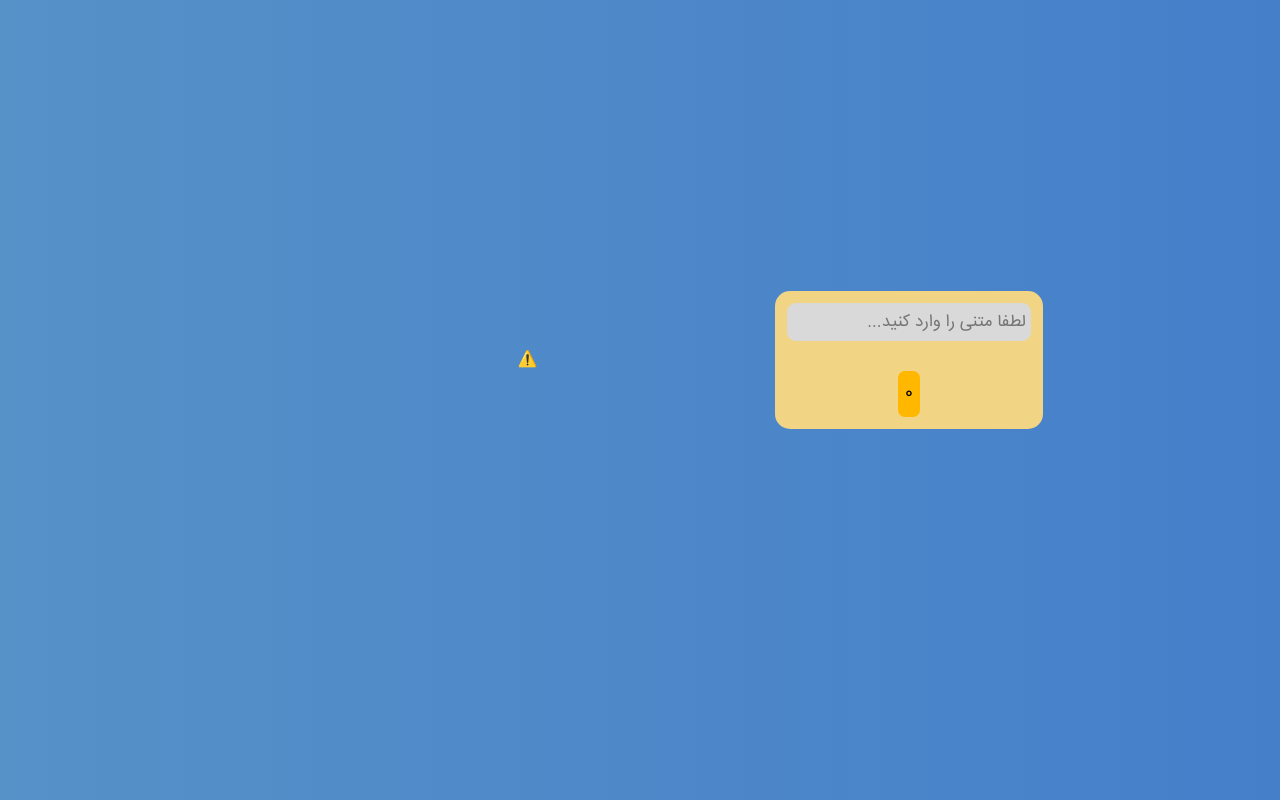
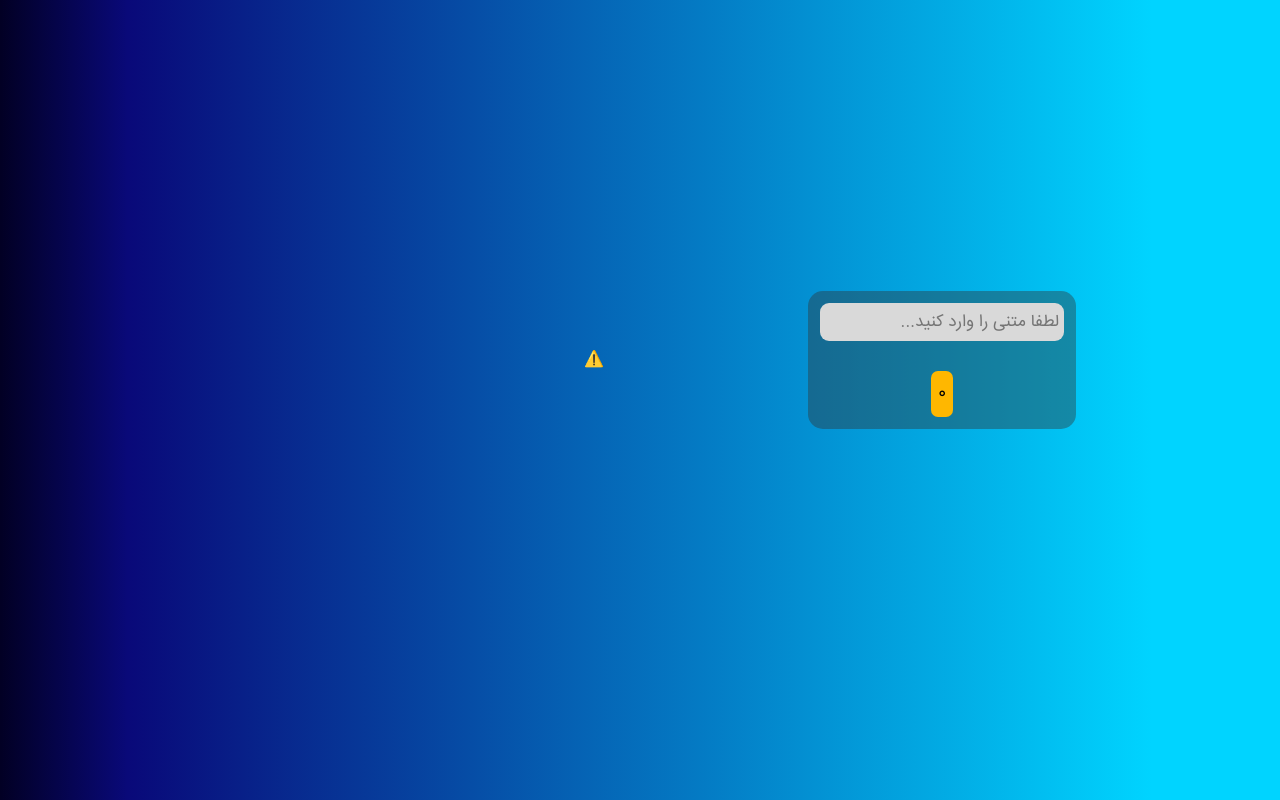
Before and after one commit to parham-ab/js-dot-counter, a plain HTML site: page index.html in a window 1280 px wide. Drawn offline with nearby package versions, Linux system fonts and the light colour scheme; no server answers; files whose address does not match are found by name.

Commit message:
UI updated

```diff
--- a/assets/styles/index.css
+++ b/assets/styles/index.css
@@ -24,21 +24,16 @@
   src: url(/fonts/vazir.woff);
 }
 body {
-  background: #457fca; /* fallback for old browsers */
-  background: -webkit-linear-gradient(
-    to right,
-    #5691c8,
-    #457fca
-  ); /* Chrome 10-25, Safari 5.1-6 */
   background: linear-gradient(
-    to right,
-    #5691c8,
-    #457fca
-  ); /* W3C, IE 10+/ Edge, Firefox 16+, Chrome 26+, Opera 12+, Safari 7+ */
+    90deg,
+    rgba(2, 0, 36, 1) 0%,
+    rgba(9, 9, 121, 1) 10%,
+    rgba(0, 212, 255, 1) 90%
+  );
 }
 /* lottie animation */
 .lottie-animation {
-  width: 300px;
+  width: 400px;
 }
 /* input */
 input {
@@ -64,7 +59,7 @@ input {
 .form-container {
   display: flex;
   flex-direction: column;
-  background: #f1d585;
+  background: #31313166;
   padding: 12px;
   border-radius: 15px;
 }
@@ -73,11 +68,17 @@ input {
   width: fit-content;
 }
 /* responsive stuff */
-@media only screen and (max-width: 580px) {
+@media only screen and (max-width: 768px) {
+  .lottie-animation {
+    width: 350px;
+  }
+}
+@media only screen and (max-width: 600px) {
   .container {
     flex-direction: column;
   }
   .lottie-animation {
     margin-top: 50px;
+    width: 300px;
   }
 }
```
